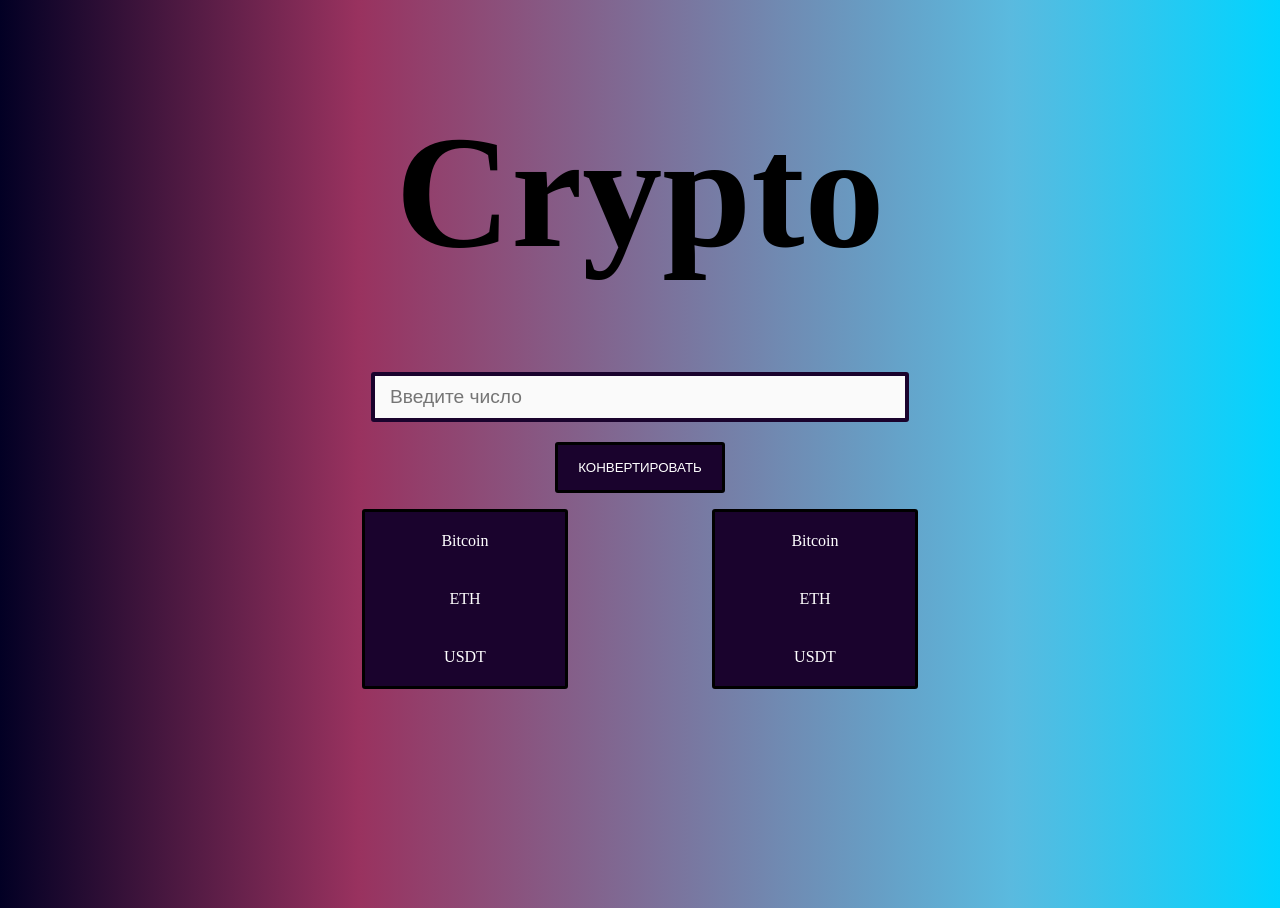
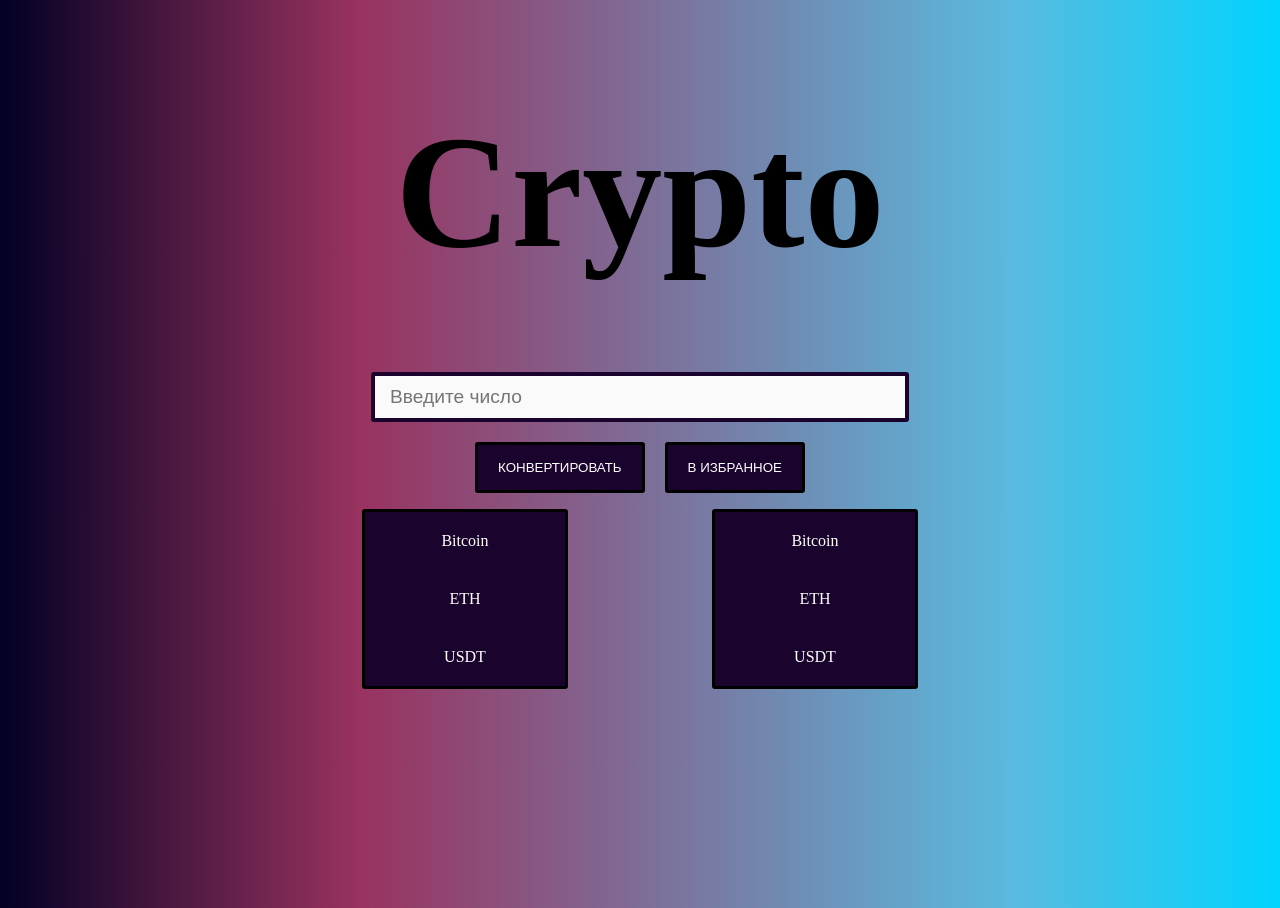
Before and after one commit to Trikita73/Vue.js_Learning, a Vue app: page / in a window 1280 px wide. Built offline with nearby package versions, Linux system fonts and the light colour scheme; a web font is replaced by a local one; what crypto-convert would draw is missing.

Commit message:
crypto_elements

```diff
--- a/src/App.vue
+++ b/src/App.vue
@@ -375,9 +375,10 @@ export default {
 
 <template>
   <h1>Crypto</h1>
-  <Input :changeAmount="changeAmount" :convert="convert" />
+  <Input :changeAmount="changeAmount" :convert="convert" :favourite="favourite" />
   <p className="error" v-if="error != ''">{{ error }}</p>
   <p className="result" v-if="result != 0"> {{ result }}</p>
+  <Favourite :favs="favs" v-if="favs.length > 0"/>
   <div className="selectors">
     <Selector :setCrypto = "setCryptoFirst" />
     <Selector :setCrypto = "setCryptoSecond" />
@@ -387,22 +388,30 @@ export default {
 <script>
 import Input from './components/Input.vue'
 import Selector from './components/Selector.vue'
+import Favourite from './components/Favourite.vue'
 import CryptoConvert from 'crypto-convert';
 
 const convert = new CryptoConvert();
 
 export default {
-  components: { Input, Selector },
+  components: { Input, Selector, Favourite },
   data () {
     return {
       amount: 0,
       cryptoFirst: '',
       cryptoSecond: '',
       error: '',
-      result: 0
+      result: 0,
+      favs: []
     }
   },
   methods: {
+    favourite() {
+      this.favs.push({
+        from: this.cryptoFirst,
+        to: this.cryptoSecond
+      })
+    },
     changeAmount(val) {
       this.amount = val
     },
--- /dev/null
+++ b/src/components/Favourite.vue
@@ -0,0 +1,41 @@
+<template>
+    <h2>Варианты в избранном</h2>
+    <div className="favourite_items" v-for="(el, index) in favs" :key="index">
+        <span> {{ el.from }}</span>
+        <span> {{ el.to }}</span>
+    </div>
+</template>
+
+<script>
+export default {
+    props: {
+        favs: {
+            type: Array,
+            Required: true
+        }
+    }
+}
+</script>
+
+  <style scoped>
+    h2 {
+        color: #24043e;
+    }
+    .favourite_items {
+        display: flex;
+        justify-content: space-around;
+        width: 500px;
+        margin: 10px auto;
+        transition: all 500ms ease;
+    }
+    .favourite_items span {
+        padding: 10px 15px;
+        background: #8c00ff;
+        color: #fff;
+    }
+    .favourite_items:hover {
+        opacity: 0.7;
+        transform: scale(1.1);
+        cursor: pointer;
+    }
+  </style>
--- a/src/components/Input.vue
+++ b/src/components/Input.vue
@@ -1,6 +1,7 @@
 <template>
     <input min="0" type="number" @input="changeAmount($event.target.value)" placeholder="Введите число"><br>
     <button className="button_current" @click="convert()">Конвертировать</button>
+    <button className="button_favourite" @click="favourite()">В избранное</button>
   </template>
 
   <script>
@@ -11,6 +12,10 @@
         required: true
       },
       convert: {
+        type: Function,
+        required: true
+      },
+      favourite: {
         type: Function,
         required: true
       }
@@ -40,10 +45,32 @@
     background: #1a032d;
     border-radius: 3px;
     border: 3px solid #000;
+    transition: transform 500ms ease;
   }
   .button_current:hover, li.active {
-        background: #24043e;
-        cursor: pointer;
-    }
-
+    background: #24043e;
+    cursor: pointer;
+  }
+  .button_current:hover {
+    transform: scale(1.1);
+  }
+  .button_favourite {
+    margin-left: 20px;
+    top: -20px;
+    padding: 15px 20px;
+    color: #fff;
+    text-transform: uppercase;
+    cursor: pointer;
+    background: #1a032d;
+    border-radius: 3px;
+    border: 3px solid #000;
+    transition: transform 500ms ease;
+  }
+  .button_favourite:hover, li.active {
+    background: #24043e;
+    cursor: pointer;
+  }
+  .button_favourite:hover {
+    transform: scale(1.1);
+  }
   </style>
```
